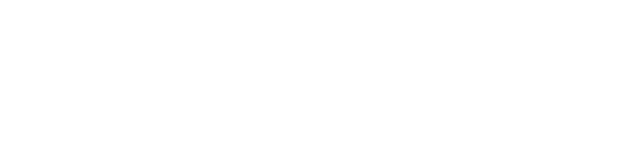
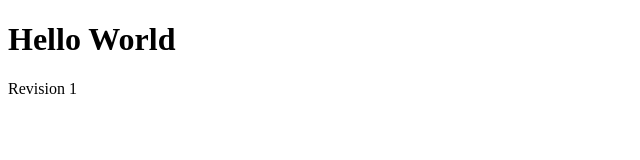
Before and after one commit to ToyinOlawale/Learning-Git, a plain HTML site: page index.html in a window 1280 px wide. Shown: the whole page, without its empty margins (0-640 px from the left). Drawn offline with Linux system fonts and the light colour scheme.

Commit message:
Revision 1

```diff
--- a/index.html
+++ b/index.html
@@ -6,6 +6,7 @@
   <title>Document</title>
 </head>
 <body>
-
+  <h1>Hello World</h1>
+  <p>Revision 1</p>
 </body>
 </html>
--- a/styles.css
+++ b/styles.css
@@ -0,0 +1,3 @@
+body {
+  color: aqua;
+}
```
